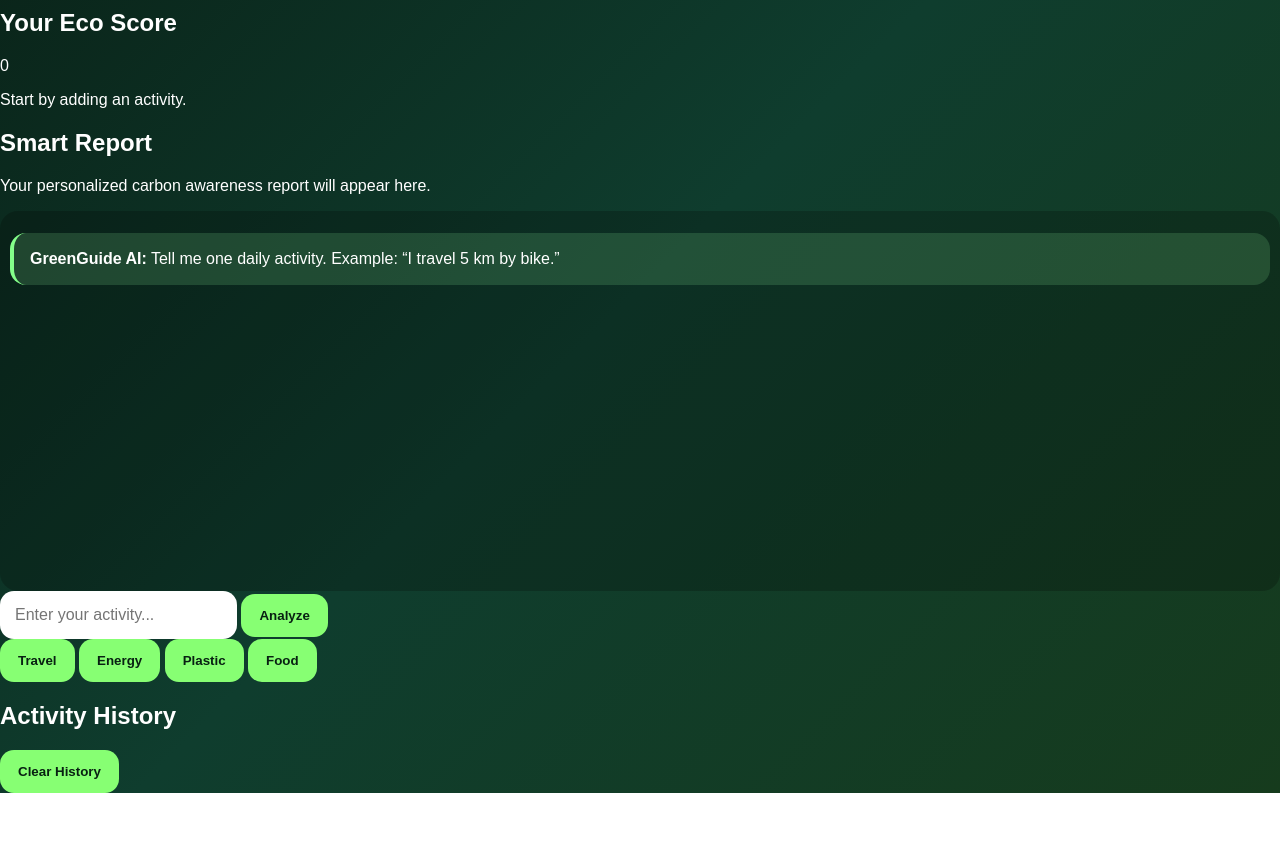
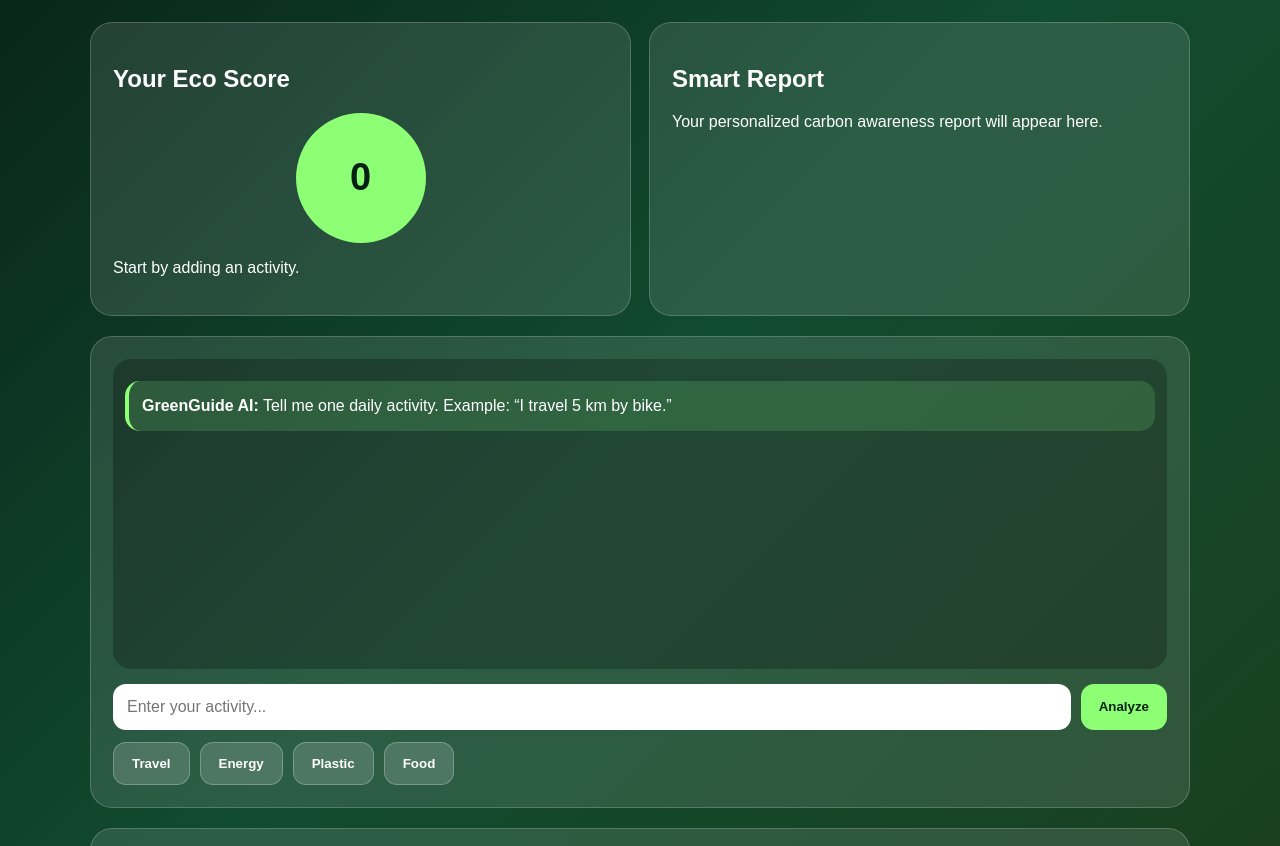
Before and after one commit to indrajithyadav045-code/GreenGuideAI, a plain HTML site: page index.html in a window 1280 px wide. Shown: the part 214-1060 px from the top of the page. Before the commit the page ends 1007 px from the top, so only its background shows below. Drawn offline with Linux system fonts and the light colour scheme.

Commit message:
Refactor styles for improved layout and design

```diff
--- a/style.css
+++ b/style.css
@@ -5,127 +5,155 @@
 body {
   margin: 0;
   font-family: Arial, sans-serif;
-  background: linear-gradient(135deg, #092016, #0f3d2e, #163b1d);
-  color: #ffffff;
-  min-height: 100vh;
+  background: linear-gradient(135deg, #071f16, #114b2f, #1a3f1e);
+  color: white;
 }
 
-.app {
-  width: min(980px, 92%);
+.container {
+  width: min(1100px, 92%);
   margin: auto;
-  padding: 40px 0;
+  padding: 35px 0;
 }
 
 .hero {
   text-align: center;
-  margin-bottom: 28px;
+  margin-bottom: 25px;
 }
 
 .badge {
   display: inline-block;
-  background: rgba(157, 255, 157, 0.16);
-  border: 1px solid rgba(157, 255, 157, 0.4);
-  padding: 8px 14px;
-  border-radius: 999px;
-  color: #b6ffb6;
-  font-size: 14px;
+  padding: 8px 15px;
+  border-radius: 20px;
+  background: rgba(142, 255, 142, 0.15);
+  border: 1px solid rgba(142, 255, 142, 0.4);
+  color: #b8ffb8;
 }
 
 h1 {
-  font-size: clamp(42px, 7vw, 76px);
-  margin: 12px 0;
-  letter-spacing: 2px;
+  font-size: 55px;
+  margin: 10px 0;
 }
 
-.subtitle {
-  color: #d6ffe0;
-  max-width: 680px;
-  margin: auto;
-  line-height: 1.6;
+.dashboard {
+  display: grid;
+  grid-template-columns: 1fr 1fr;
+  gap: 18px;
+  margin-bottom: 20px;
 }
 
-.card {
-  background: rgba(255, 255, 255, 0.1);
-  border: 1px solid rgba(255, 255, 255, 0.18);
-  border-radius: 24px;
+.score-card,
+.report-card,
+.chat-card,
+.history-card {
+  background: rgba(255, 255, 255, 0.11);
+  border-radius: 22px;
   padding: 22px;
-  box-shadow: 0 20px 60px rgba(0, 0, 0, 0.35);
-  backdrop-filter: blur(12px);
+  border: 1px solid rgba(255, 255, 255, 0.2);
+}
+
+#scoreCircle {
+  width: 130px;
+  height: 130px;
+  border-radius: 50%;
+  background: #8cff75;
+  color: #062113;
+  display: grid;
+  place-items: center;
+  font-size: 38px;
+  font-weight: bold;
+  margin: 15px auto;
 }
 
 .chat-box {
-  height: 380px;
+  height: 310px;
   overflow-y: auto;
-  padding: 10px;
-  background: rgba(0, 0, 0, 0.22);
+  background: rgba(0, 0, 0, 0.25);
   border-radius: 18px;
+  padding: 12px;
 }
 
 .message {
-  padding: 14px 16px;
-  margin: 12px 0;
-  border-radius: 16px;
+  padding: 13px;
+  margin: 10px 0;
+  border-radius: 15px;
   line-height: 1.5;
 }
 
 .bot {
-  background: rgba(149, 255, 163, 0.16);
-  border-left: 4px solid #84ff8a;
+  background: rgba(133, 255, 139, 0.16);
+  border-left: 4px solid #8cff75;
 }
 
 .user {
   background: rgba(255, 255, 255, 0.14);
-  border-left: 4px solid #ffffff;
+  border-left: 4px solid white;
 }
 
-.input-area {
+form {
   display: flex;
   gap: 10px;
-  margin-top: 16px;
+  margin-top: 15px;
 }
 
 input {
   flex: 1;
-  padding: 15px;
+  padding: 14px;
+  border-radius: 13px;
   border: none;
-  border-radius: 14px;
   outline: none;
   font-size: 16px;
 }
 
 button {
+  padding: 13px 18px;
   border: none;
-  border-radius: 14px;
-  padding: 14px 18px;
+  border-radius: 13px;
+  background: #8cff75;
+  color: #062113;
+  font-weight: bold;
   cursor: pointer;
-  background: #87ff73;
-  color: #082112;
-  font-weight: 700;
 }
 
 button:hover {
-  filter: brightness(1.08);
+  filter: brightness(1.1);
 }
 
-.quick-actions {
+.quick-buttons {
   display: flex;
   flex-wrap: wrap;
   gap: 10px;
-  margin-top: 14px;
+  margin-top: 12px;
 }
 
-.quick-actions button {
+.quick-buttons button {
   background: rgba(255, 255, 255, 0.16);
   color: white;
   border: 1px solid rgba(255, 255, 255, 0.25);
 }
 
-@media (max-width: 650px) {
-  .input-area {
+.history-card {
+  margin-top: 20px;
+}
+
+li {
+  margin: 8px 0;
+}
+
+#clearBtn {
+  margin-top: 10px;
+  background: #ffb3b3;
+}
+
+@media (max-width: 750px) {
+  .dashboard {
+    grid-template-columns: 1fr;
+  }
+
+  h1 {
+    font-size: 38px;
+  }
+
+  form {
     flex-direction: column;
   }
-
-  .chat-box {
-    height: 340px;
-  }
 }
```
